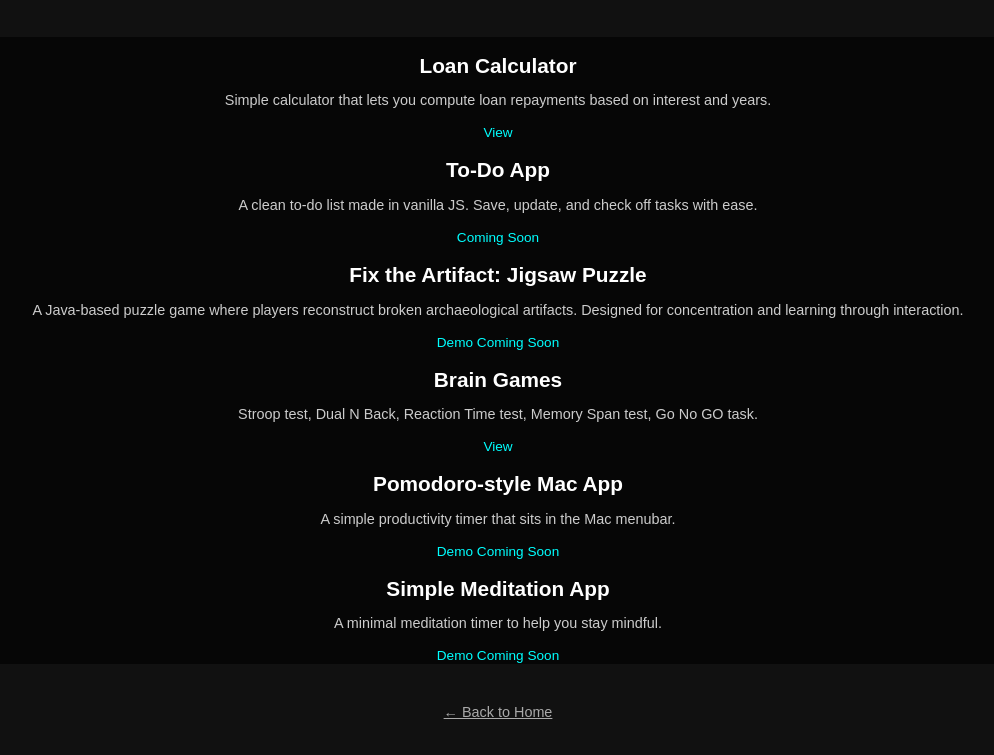
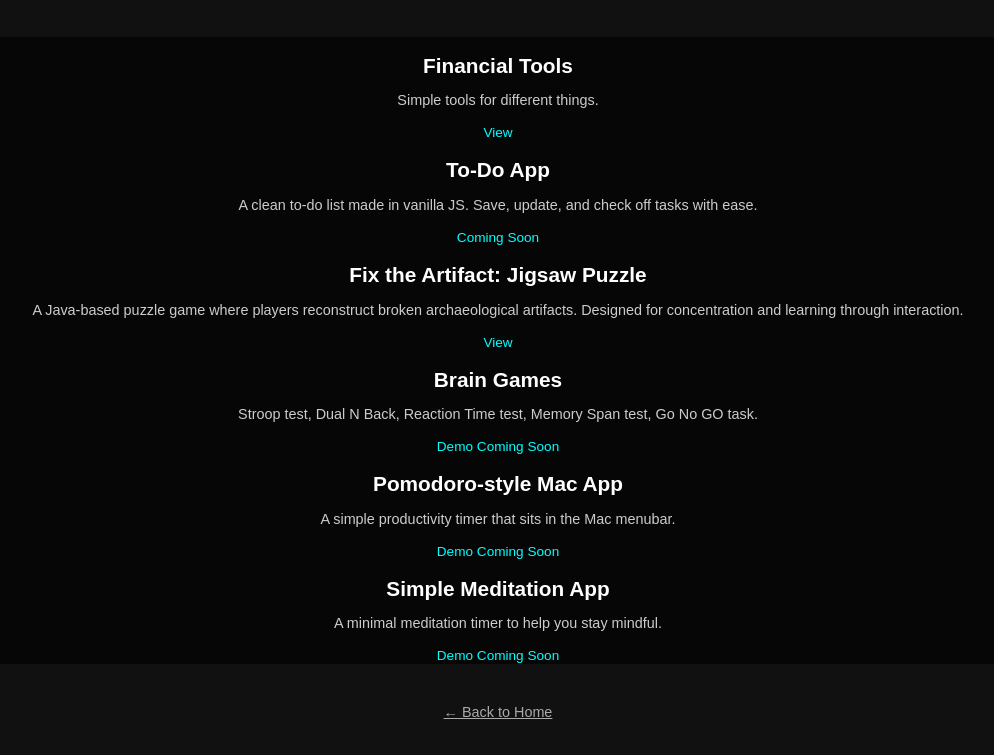
Before and after one commit to TSAshraf/TSAshraf.github.io, a plain HTML site: page projects.html in a window 1280 px wide. Shown: the part 127-882 px from the top of the page, without its empty margins (142-1136 px from the left). Drawn offline with Linux system fonts and the light colour scheme.

Commit message:
Update projects.html

```diff
--- a/projects.html
+++ b/projects.html
@@ -19,9 +19,9 @@
 
     <div class="project-cards">
       <div class="card">
-        <h2>Loan Calculator</h2>
-        <p>Simple calculator that lets you compute loan repayments based on interest and years.</p>
-        <a href="projects/loan-calculator/index.html" target="_blank">View</a>
+        <h2>Financial Tools</h2>
+        <p>Simple tools for different things.</p>
+        <a href="https://github.com/TSAshraf/Financial_Tools" target="_blank">View</a>
       </div>
 
       <div class="card">
@@ -34,13 +34,13 @@
         <h2>Fix the Artifact: Jigsaw Puzzle</h2>
         <p>A Java-based puzzle game where players reconstruct broken archaeological artifacts.
         Designed for concentration and learning through interaction.</p>
-        <a href="https://github.com/TSAshraf/Fix-The-Artefact">Demo Coming Soon</a>
+        <a href="https://github.com/TSAshraf/Fix-The-Artefact">View</a>
       </div>
 
       <div class="card">
         <h2>Brain Games</h2>
         <p>Stroop test, Dual N Back, Reaction Time test, Memory Span test, Go No GO task.</p>
-        <a href="#">View</a>
+        <a href="#">Demo Coming Soon</a>
       </div>
 
       <div class="card">
```
